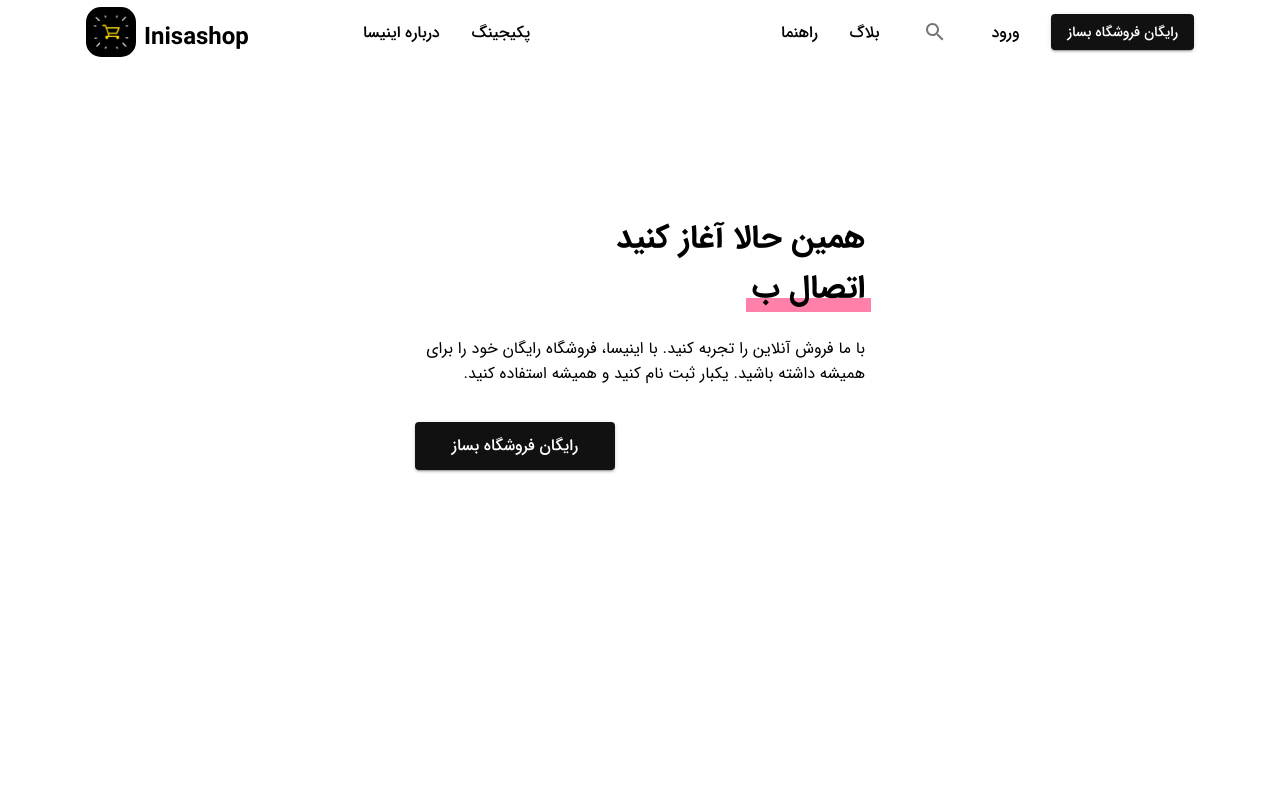
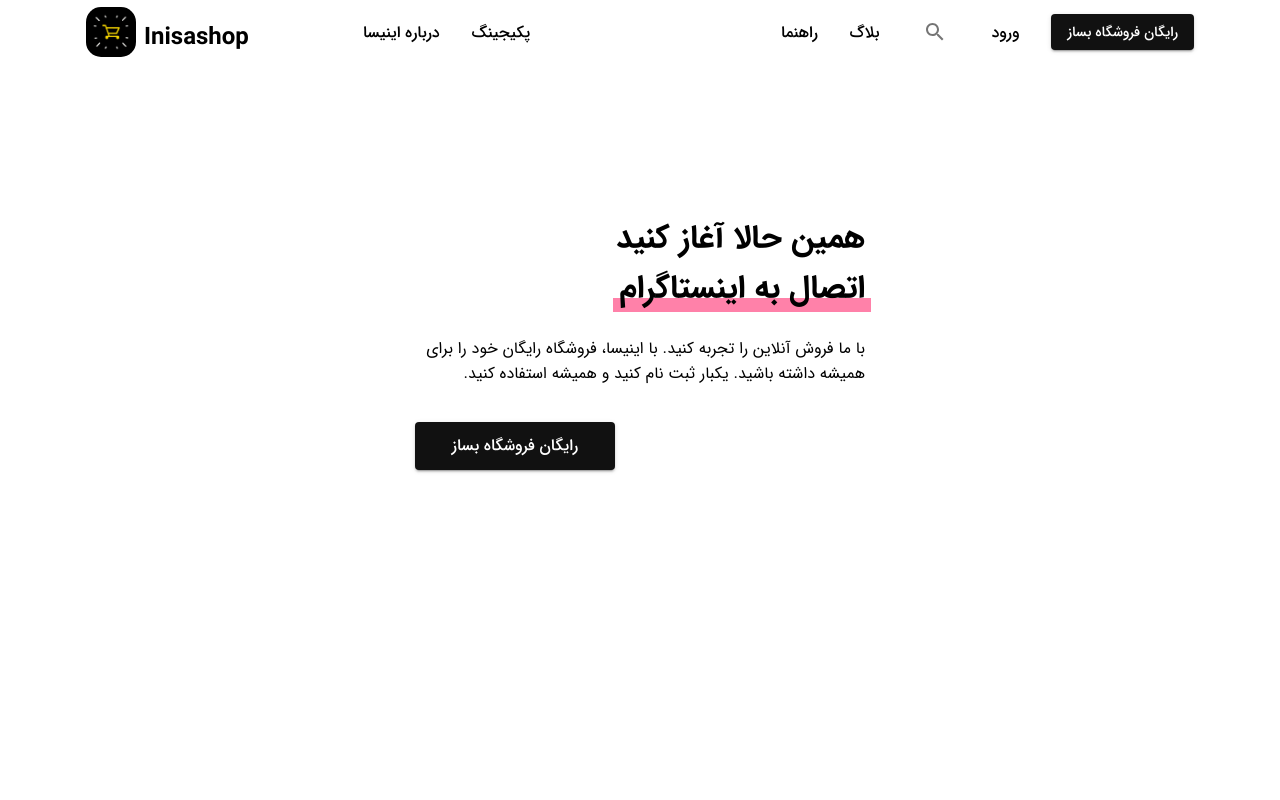
Before and after one commit to mjabdi/inisa-shop-web, a Next.js app: page / in a window 1280 px wide. Shown: the top 800 px of the page. Built offline with nearby package versions, Linux system fonts and the light colour scheme; what jss-rtl would draw is missing.

Commit message:
windowWidth => -1

```diff
--- a/pages/index.js
+++ b/pages/index.js
@@ -65,12 +65,19 @@ const Home = () => {
 
   const [scrollTop, setScrollTop] = React.useState(0);
 
-  const [windowWidth, setWindowWidth] = React.useState(0);
+  const [windowWidth, setWindowWidth] = React.useState(-1);
 
   React.useEffect(() => {
+
+    window.addEventListener("scroll", handleScroll);
+    window.addEventListener("resize", handleResize);
+    window.addEventListener("load", handleLoad);
+
+
+
     const sloganTimer = setInterval(() => {
       setSloganIndex((prev) => {
-        if (prev < sloganArray[sloganArrayIndex].title.length * 5) {
+        if (prev < sloganArray[sloganArrayIndex].title.length * 4) {
           return prev + 1;
         } else {
           setSloganArrayIndex((prev) =>
@@ -105,18 +112,16 @@ const Home = () => {
       setPicsContainerClass(
         clx(styles.hpc_pics_container, styles.hpc_pics_container_load, styles.hpc_animate_delay_1)
       )
-    }, 2200);
+    }, 2400);
 
     setTimeout(() => {
       setTabletCoverClass(
         clx(styles.hpc_tablet__cover, styles.hpc_tablet__cover_load, styles.hpc_animate_delay_5)
       )
-    }, 3000);
+    }, 2800);
 
 
-    window.addEventListener("scroll", handleScroll);
-    window.addEventListener("resize", handleResize);
-    window.addEventListener("load", handleLoad);
+
 
     return () => {
       clearInterval(sloganTimer);
@@ -211,7 +216,7 @@ const Home = () => {
   };
 
   const getCornerOffset = () => {
-    let y = -(((windowWidth) / 500) * 100);
+    let y = -(((windowWidth) / 500) * 80);
     return y;
   };
 
--- a/styles/Home.module.scss
+++ b/styles/Home.module.scss
@@ -212,7 +212,7 @@ $blue : #00F;
   background-size: contain;
   background-image: url(/images/tablet.png);
   background-repeat: no-repeat;
-  transition: opacity 1s,width 1s ease-in-out,height 1s ease-in-out,left 1s ease-in-out,right 1s ease-in-out,top 1s ease-in-out,bottom 1s ease-in-out;
+  transition: opacity 0.5s,width 1s ease-in-out,height 1s ease-in-out,left 1s ease-in-out,right 1s ease-in-out,top 1s ease-in-out,bottom 1s ease-in-out;
   will-change: width,height;
   overflow: hidden;
   z-index: 30;
@@ -220,7 +220,7 @@ $blue : #00F;
 }
 
 .hpc_tablet__cover_load {
-  transition: opacity 1s,width 1s ease-in-out,height 1s ease-in-out,left 1s ease-in-out,right 1s ease-in-out,top 1s ease-in-out,bottom 1s ease-in-out;
+  transition: opacity 0.5s,width 1s ease-in-out,height 1s ease-in-out,left 1s ease-in-out,right 1s ease-in-out,top 1s ease-in-out,bottom 1s ease-in-out;
   opacity: 1;
 }
 
```
